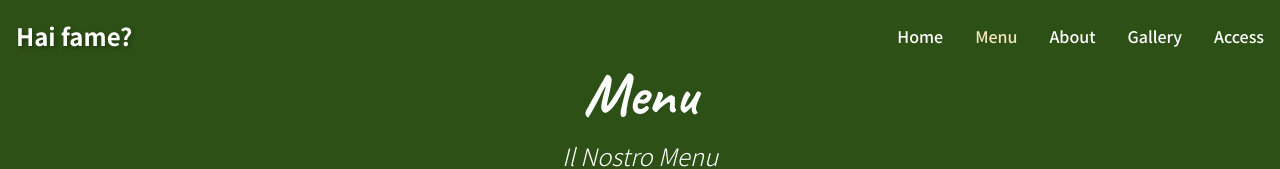
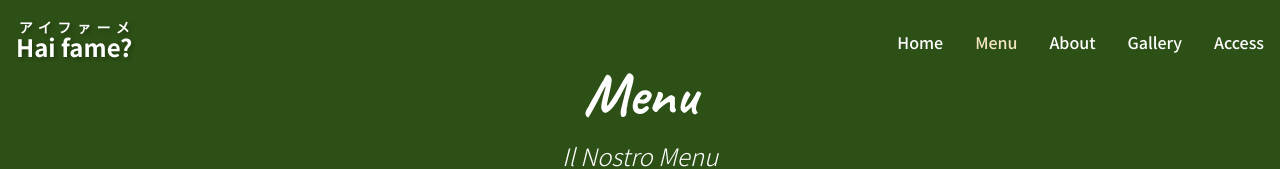
Before and after one commit to toma11-tani/haifame, a React (Vite) app: page /haifame/menu in a window 1280 px wide. Shown: the top 169 px of the page. Built offline with nearby package versions, Linux system fonts and the light colour scheme; a web font is replaced by a local one.

Commit message:
Add ruby reading to navbar brand

```diff
--- a/src/components/Navbar.jsx
+++ b/src/components/Navbar.jsx
@@ -40,7 +40,9 @@ const Navbar = () => {
             isScrolled ? 'text-deep-green' : 'text-white text-shadow'
           }`}
         >
-          Hai fame?
+          <ruby>
+            Hai fame?<rt className="text-sm">アイファーメ</rt>
+          </ruby>
         </Link>
 
         {/* Desktop Menu */}
```
